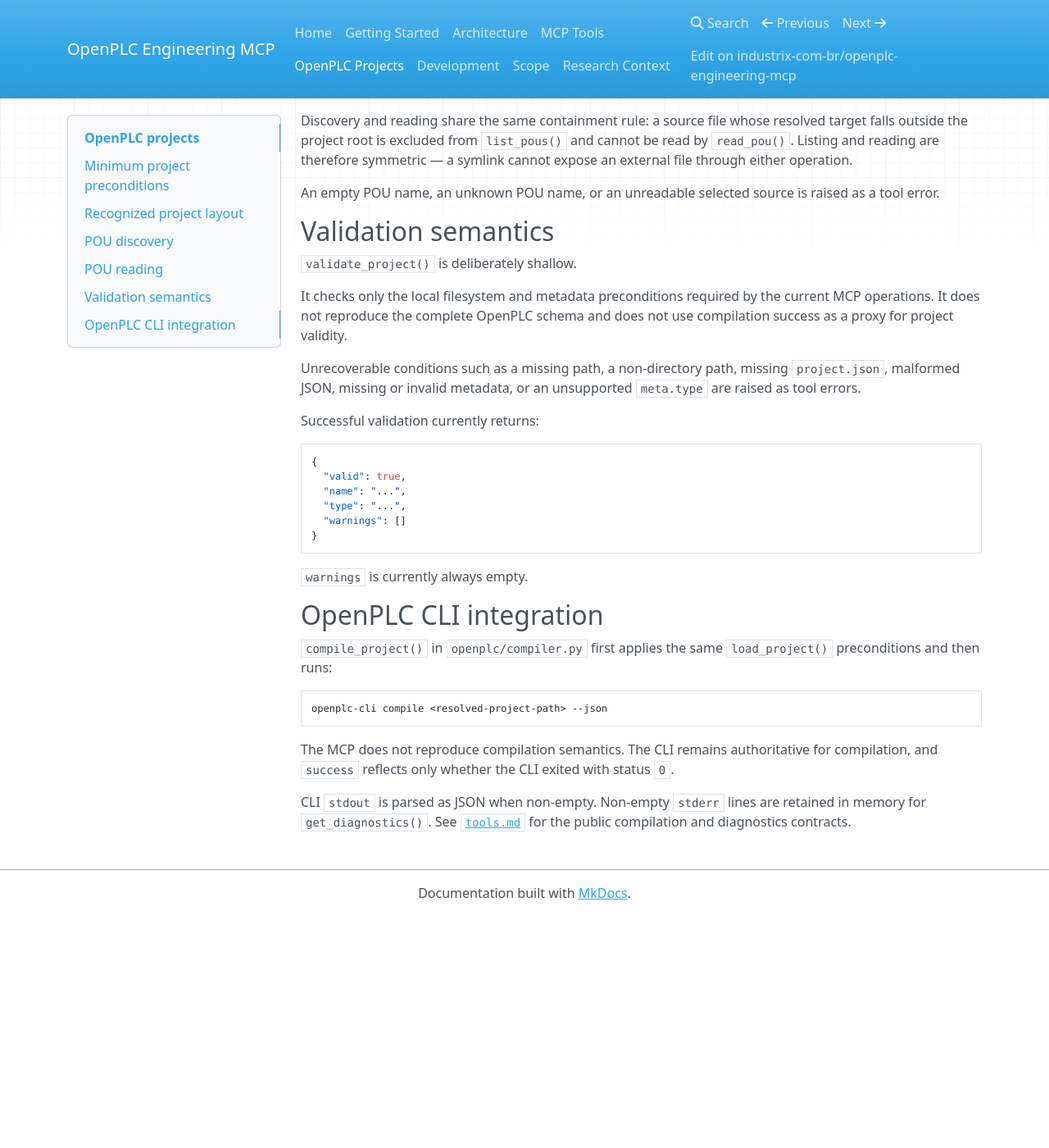
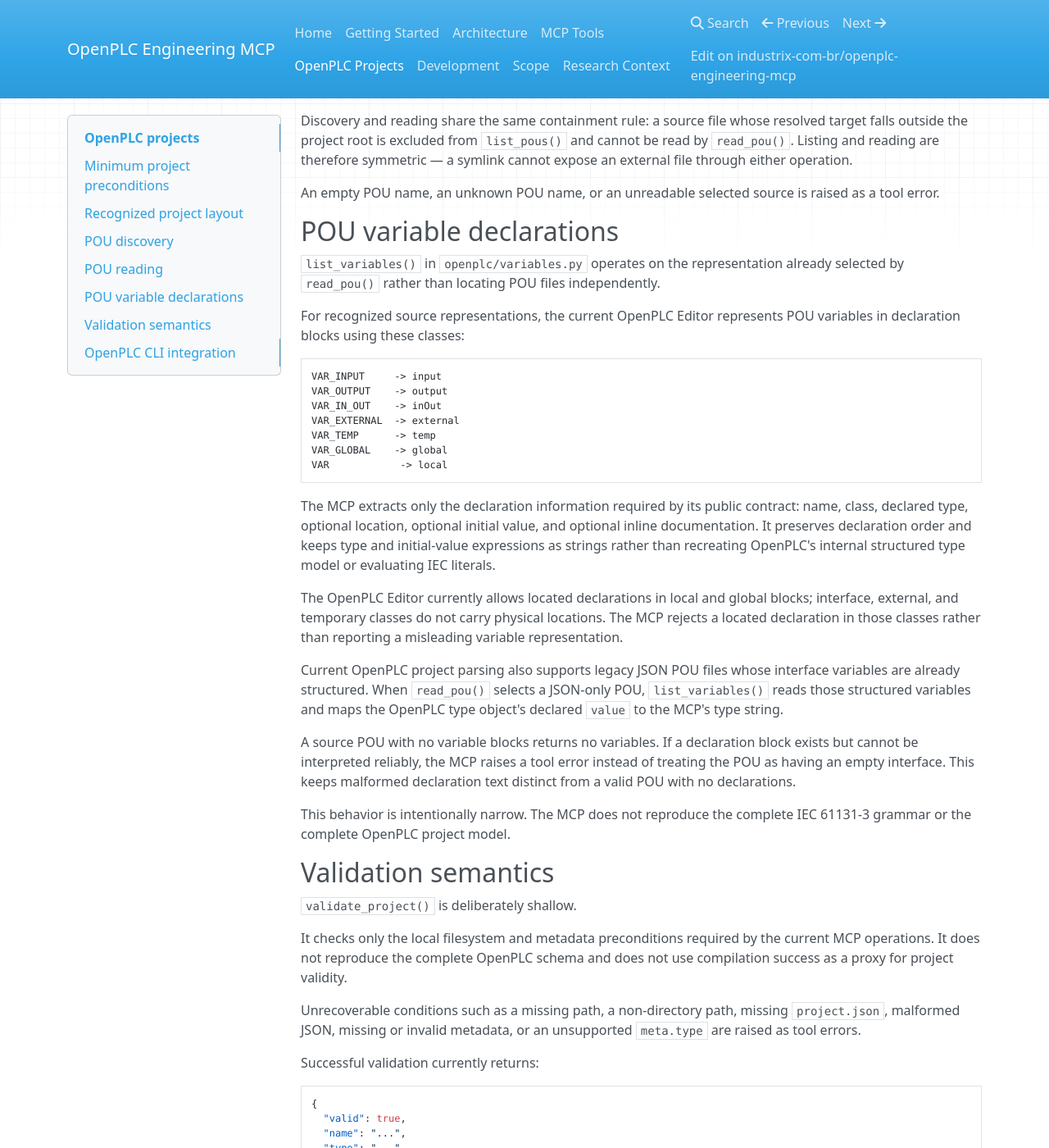
Before and after one commit to industrix-com-br/openplc-engineering-mcp, an MkDocs documentation site: the page built from docs/openplc-projects.md, in a window 1280 px wide and 1400 px high, scrolled down 2101 px. Shown: the whole window at 82% size. Built offline with MkDocs 1.6.1, drawn with Linux system fonts in a browser that asks for light colours; nearby versions of some CDN libraries; before the commit the page ends 3218 px from its top, so only the background shows below that.

Commit message:
docs: describe OpenPLC variable declarations

````diff
--- a/docs/openplc-projects.md
+++ b/docs/openplc-projects.md
@@ -91,6 +91,32 @@
 
 An empty POU name, an unknown POU name, or an unreadable selected source is raised as a tool error.
 
+## POU variable declarations
+
+`list_variables()` in `openplc/variables.py` operates on the representation already selected by `read_pou()` rather than locating POU files independently.
+
+For recognized source representations, the current OpenPLC Editor represents POU variables in declaration blocks using these classes:
+
+```text
+VAR_INPUT     -> input
+VAR_OUTPUT    -> output
+VAR_IN_OUT    -> inOut
+VAR_EXTERNAL  -> external
+VAR_TEMP      -> temp
+VAR_GLOBAL    -> global
+VAR            -> local
+```
+
+The MCP extracts only the declaration information required by its public contract: name, class, declared type, optional location, optional initial value, and optional inline documentation. It preserves declaration order and keeps type and initial-value expressions as strings rather than recreating OpenPLC's internal structured type model or evaluating IEC literals.
+
+The OpenPLC Editor currently allows located declarations in local and global blocks; interface, external, and temporary classes do not carry physical locations. The MCP rejects a located declaration in those classes rather than reporting a misleading variable representation.
+
+Current OpenPLC project parsing also supports legacy JSON POU files whose interface variables are already structured. When `read_pou()` selects a JSON-only POU, `list_variables()` reads those structured variables and maps the OpenPLC type object's declared `value` to the MCP's type string.
+
+A source POU with no variable blocks returns no variables. If a declaration block exists but cannot be interpreted reliably, the MCP raises a tool error instead of treating the POU as having an empty interface. This keeps malformed declaration text distinct from a valid POU with no declarations.
+
+This behavior is intentionally narrow. The MCP does not reproduce the complete IEC 61131-3 grammar or the complete OpenPLC project model.
+
 ## Validation semantics
 
 `validate_project()` is deliberately shallow.
````
